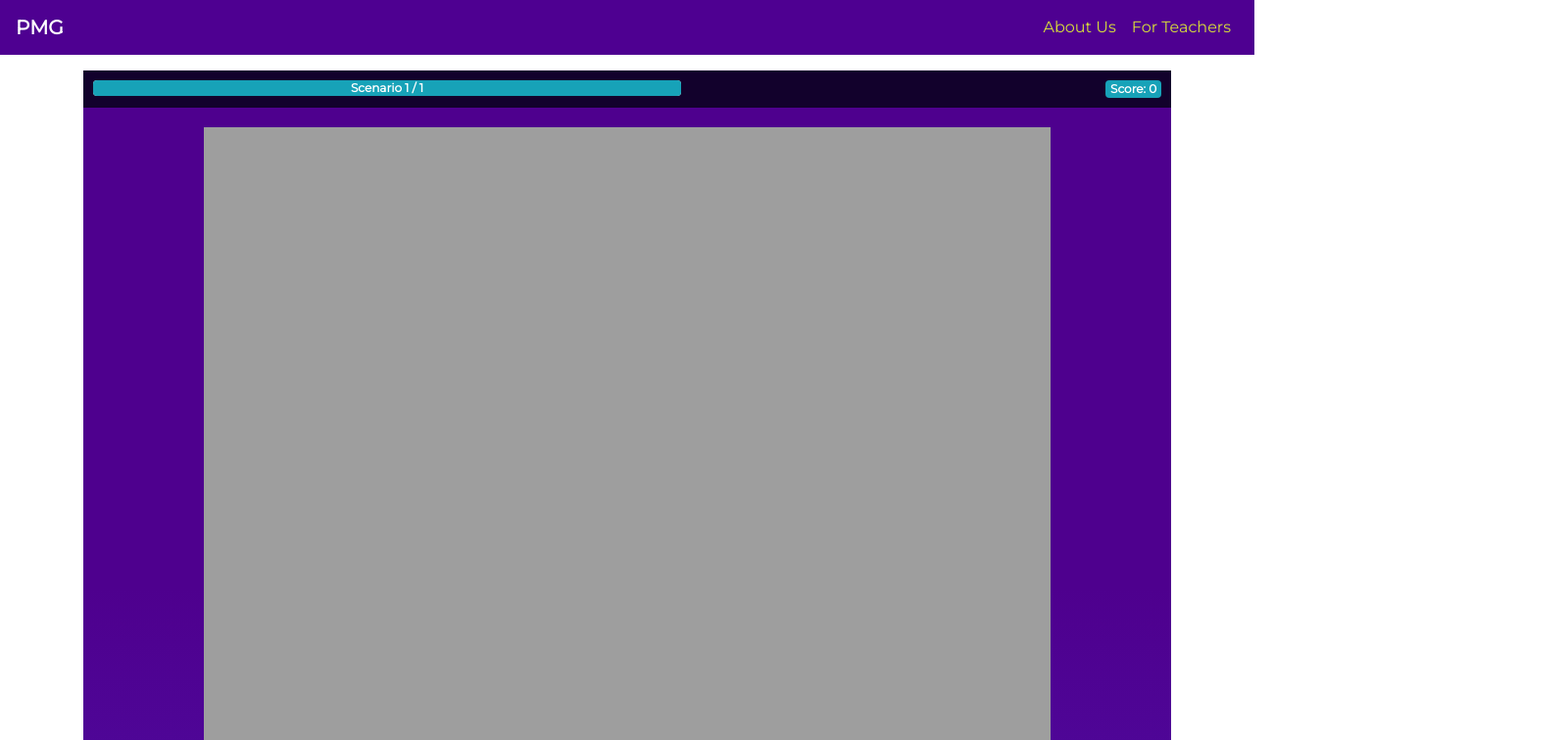
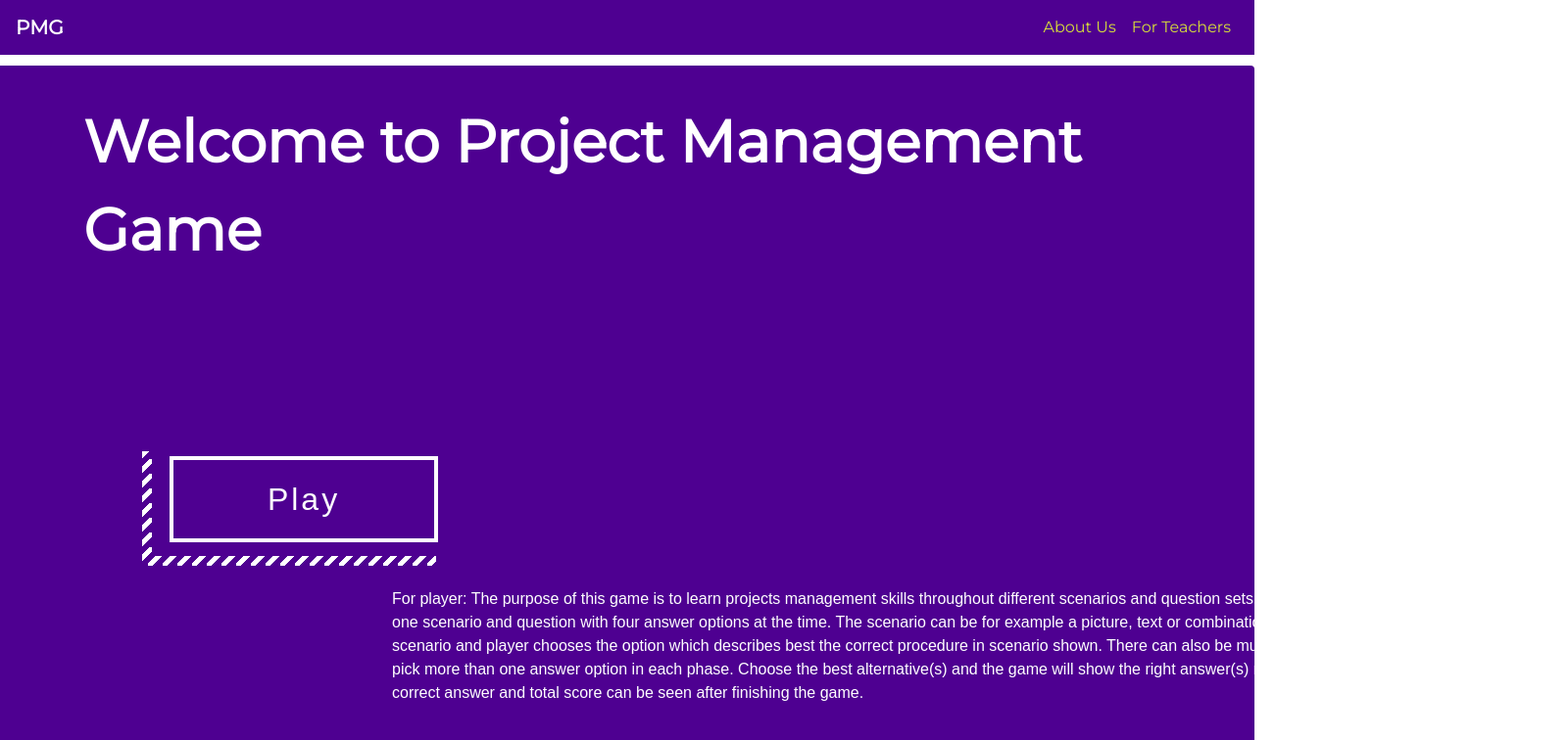
Before and after one commit to Boutabia/PMG, a React (Create React App) app in the folder client/: page / in a window 1280 px wide. Shown: the top 756 px of the page at 98% size, 1600 px wide, since content can reach past the window. Built offline with nearby package versions, Linux system fonts and the light colour scheme; no server answers.

Commit message:
LandingPage

```diff
--- a/client/package.json
+++ b/client/package.json
@@ -6,6 +6,7 @@
     "@ckeditor/ckeditor5-build-classic": "^23.1.0",
     "@ckeditor/ckeditor5-react": "^3.0.0",
     "@contentful/field-editor-rich-text": "^0.14.36",
+    "@material-ui/core": "^4.11.3",
     "@testing-library/jest-dom": "^4.2.4",
     "@testing-library/react": "^9.5.0",
     "@testing-library/user-event": "^7.2.1",
--- a/client/src/App.css
+++ b/client/src/App.css
@@ -1,13 +1,18 @@
 @import url('https://fonts.googleapis.com/css2?family=Montserrat&display=swap');
+
+
 
 body {
   width: 100%;
   height: 100%;
   font-family: 'Montserrat', sans-serif;
-  background-color: white;
+  background-color: #4E0091;
+  color:#4E0091;
 }
+.container {
+  background-color:#ffffff ;
 
-
+}
 .navbar {
   background-color: #4E0091;
 }
@@ -27,3 +32,164 @@ body {
 .navbar-brand {
   font-weight: bold;
 }
+
+@import 'https://fonts.googleapis.com/css?family=Bungee+Shade';
+
+*, :after, :before {
+  box-sizing: border-box;
+}
+
+:focus {
+  outline: none;
+}
+body {
+  background:#4E0091;
+}
+
+/*div {
+  margin: 3rem auto;
+  max-width: 660px;
+  width: 100%;
+  display: flex;
+  flex-flow: row wrap;
+  justify-content: center;
+  background-color: #4E0091;
+}
+*/
+button {
+  overflow: visible;
+  border: 0;
+  padding: 0;
+  margin: 1.8rem;
+}
+.btn.striped-shadow span {
+  display: block;
+  position: relative;
+  z-index: 2;
+  border: 5px solid;
+}
+
+.btn.striped-shadow.blue span {
+  border-color: #ffffff;
+  border-width: 4px;
+  background: #4E0091;
+  color: #ffffff;
+}
+
+
+.btn {
+  /*font-family: 'Bungee Shade', sans-serif;*/
+  font-family: 'Bungee Shade', sans-serif;
+  height: 80px;
+  line-height: 65px;
+  display: inline-block;
+  letter-spacing: 3px;
+  position: relative;
+  font-size: 2rem;/*1.35rem;*/
+  transition: opacity .3s, z-index .3s step-end, -webkit-transform .3s;
+  transition: opacity .3s, z-index .3s step-end, transform .3s;
+  transition: opacity .3s,
+    z-index .3s step-end,
+    transform .3s,
+    -webkit-transform .3s;
+  z-index: 1;
+  background-color: transparent;
+  cursor: pointer;
+}
+
+.btn {  /*button size*/
+  width: 300px; /*200*/
+  height: 120px;
+  line-height: 80px; /*38px*/
+  position: absolute;
+  top: 450px;
+  right: 820px;
+}
+
+
+
+button.btn.striped-shadow.blue:after, button.btn.striped-shadow.blue:before {
+  background-image: linear-gradient(
+    135deg,
+    transparent 0,
+    transparent 5px,
+    #ffffff 5px,
+    #ffffff 10px,
+    transparent 10px
+  );
+
+
+}
+
+button.btn.striped-shadow:hover:before {
+  max-height: calc(100% - 10px);
+}
+
+button.btn.striped-shadow:after {
+  width: calc(100% - 4px);
+  height: 10px;
+  left: -10px;
+  bottom: -9px;
+  background-size: 15px 10px;
+  background-repeat: repeat-x;
+}
+button.btn.striped-shadow:after, button.btn.striped-shadow:before {
+  content: '';
+  display: block;
+  position: absolute;
+  z-index: 1;
+  transition: max-height .3s, width .3s, -webkit-transform .3s;
+  transition: transform .3s, max-height .3s, width .3s;
+  transition: transform .3s, max-height .3s, width .3s, -webkit-transform .3s;
+}
+
+.btn.striped-shadow:hover {
+  -webkit-transform: translate(-16px, 16px);
+  -ms-transform: translate(-16px, 16px);
+  transform: translate(-16px, 16px);
+  z-index: 3;
+}
+
+button.btn.striped-shadow:hover:after, button.btn.striped-shadow:hover:before {
+  -webkit-transform: translate(16px, -16px);
+  -ms-transform: translate(16px, -16px);
+  transform: translate(16px, -16px);
+}
+button.btn.striped-shadow:before {
+  width: 10px;
+  max-height: calc(100% - 5px);
+  height: 100%;
+  left: -16px;
+  bottom: -5px;
+  background-size: 10px 15px;
+  background-repeat: repeat-y;
+  background-position: 0 100%;
+}
+
+
+.welcomeText {
+
+  font-size: 60px;
+  font-weight: bolder;
+  position: absolute;
+  top: 100px;
+  background-color: #4E0091;
+  color:#ffffff;
+
+
+
+}
+.instructionsText {
+  position: absolute;
+  bottom: 80px;
+  left: 400px;
+  width: 1200px;
+  font-family:sans-serif;
+  border-color: #ffffff;
+  color: #ffffff;
+
+  /*background-color:#4E0091;
+  color:#ffffff;
+*/
+
+}
--- a/client/src/App.js
+++ b/client/src/App.js
@@ -13,6 +13,10 @@ import Scenarios from "./components/Scenarios";
 import Navbar from "react-bootstrap/Navbar";
 import AboutUs from './components/AboutUs';
 import GameView from "./GameView";
+import LandingPage from "./LandingPage";
+import { makeStyles } from '@material-ui/core/styles';
+import Paper from '@material-ui/core/Paper';
+import Grid from '@material-ui/core/Grid';
 
 const App = () => {
   const [currentUser, setCurrentUser] = useState(undefined);
@@ -83,11 +87,13 @@ const App = () => {
 
           <div className="container mt-3">
             <Switch>
+              <Route exact path={"/"} component={LandingPage} />
               <Route exact path={"/aboutus"} component={AboutUs} />
               <Route exact path="/login" component={Login} />
               <Route path="/scenarios" component={Scenarios} />
               <Route path="/addscenario" component={AddScenarioForm} />
-              <Route exact path={"/"} component={GameView} />
+              <Route exact path={"/gameview"} component={GameView} />
+
             </Switch>
           </div>
         </Router>
--- /dev/null
+++ b/client/src/LandingPage.js
@@ -0,0 +1,72 @@
+import React from 'react';
+import { hslToRgb, makeStyles, rgbToHex } from '@material-ui/core/styles';
+import Paper from '@material-ui/core/Paper';
+import Grid from '@material-ui/core/Grid';
+import Button from './PlayButton';
+import { Link } from 'react-router-dom';
+import { palette } from '@material-ui/system';
+import { FaAlignRight } from 'react-icons/fa';
+
+
+const useStyles = makeStyles((theme) => ({
+
+  root: {
+    flexGrow: 1,
+  },
+  paper: {
+
+    background: "#4E0091",
+    height: '92vh',
+    width: '230vh',
+    position: 'absolute',
+    right: '0px',
+    top: '67px',
+
+
+
+
+
+  },
+}));
+
+export default function NestedGrid() {
+  const classes = useStyles();
+
+
+  function FormRow() {
+    return (
+      <React.Fragment>
+        <Grid item xs={12}>
+          <Paper>
+            <div>
+          <Paper className={classes.paper}></Paper>
+          <header className="welcomeText">Welcome to Project Management Game</header>
+          <div>
+          <button class="btn striped-shadow blue"><span>Play</span></button>
+
+         </div>
+          <text className="instructionsText">For player: The purpose of this game is to learn projects management skills throughout different scenarios and question sets. After starting the game, player will receive one scenario and question with four answer options at the time. The scenario can be for example a picture, text or combination of those. The question is related to scenario and player chooses the option which describes best the correct procedure in scenario shown. There can also be multiple correct answers, so player is able to pick more than one answer option in each phase. Choose the best alternative(s) and the game will show the right answer(s) right away. The player gets points from every correct answer and total score can be seen after finishing the game.</text>
+          </div>
+
+          </Paper>
+
+        </Grid>
+
+      </React.Fragment>
+    );
+  }
+
+  /*<Link className="btn striped-shadow blue" to={`/gameview`}><span>Play</span></Link>*/
+
+  return (
+    <div className={classes.root}>
+      <Grid container spacing={6}>
+        <Grid container item xs={12} spacing={3}>
+          <FormRow />
+        </Grid>
+
+
+      </Grid>
+    </div>
+  );
+}
--- /dev/null
+++ b/client/src/PlayButton.js
@@ -0,0 +1,14 @@
+/*import 'bootstrap/dist/css/bootstrap.min.css';
+import React, { useState, useEffect } from "react";
+import Button from 'react-bootstrap/Button';
+
+function Buttons({Play}) {
+
+
+    return (
+        <Button classname='play-btn' >Play</Button>
+
+    )
+}
+
+export default Buttons;*/
```
